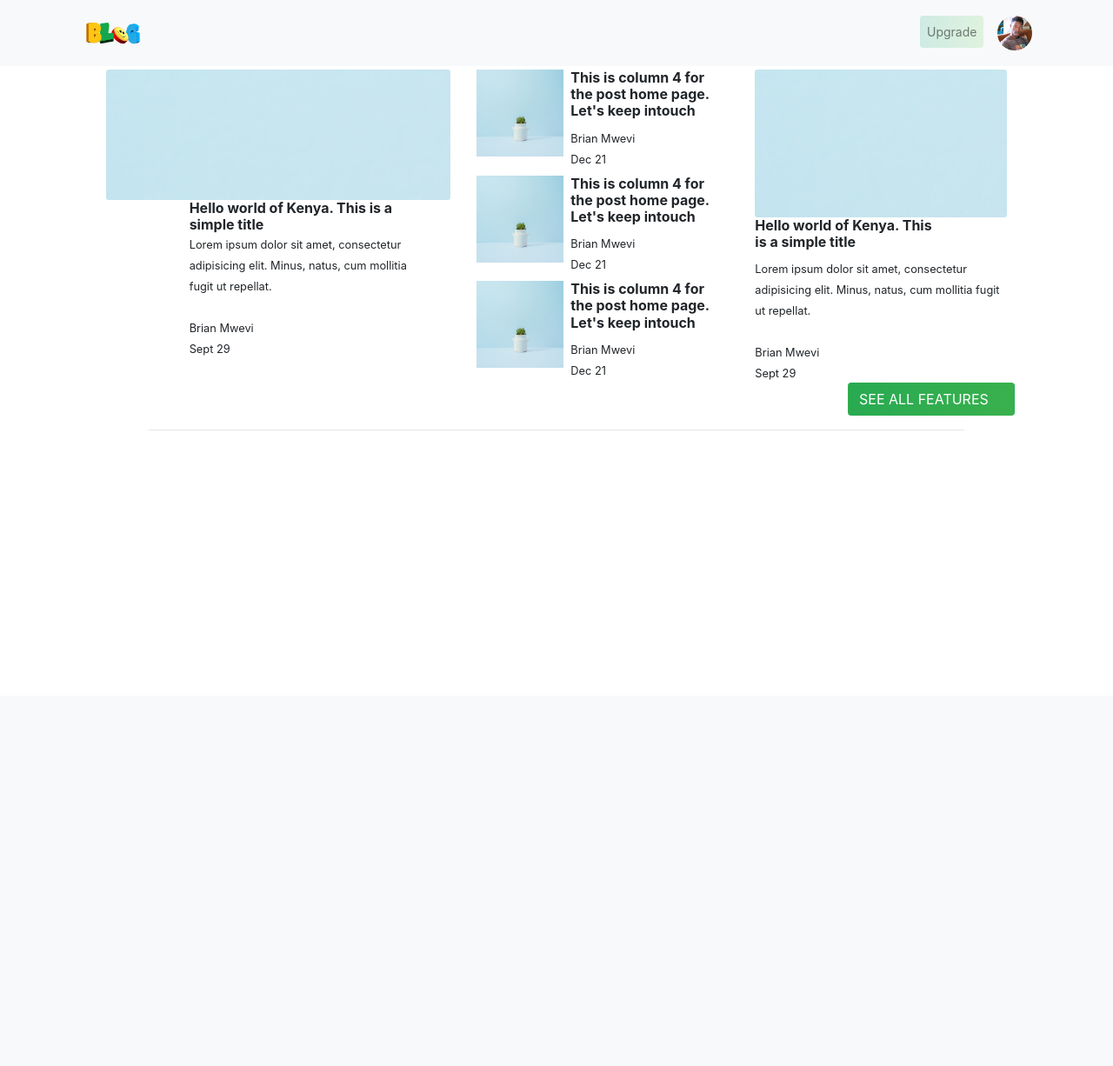
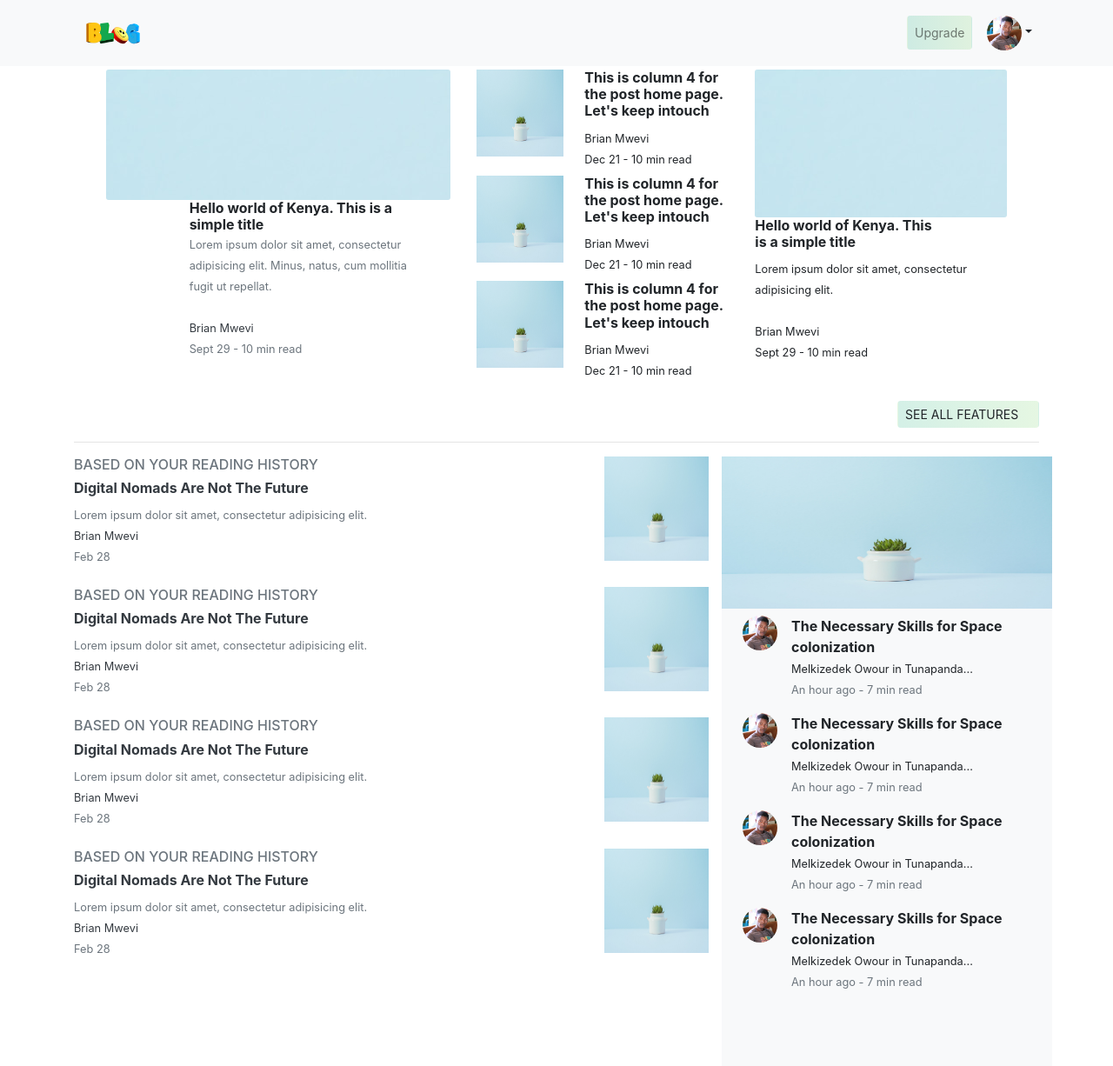
Before and after one commit to BrianMwevi/writer, a Django app: page / in a window 1280 px wide. Shown: the whole page at 87% size. Before the commit the page ends 495 px from the top, so only its background shows below. Run offline with Django 3.2, Linux system fonts and the light colour scheme; the visitor is signed in with stand-in values (Sample User, id 1); data that the repository does not hold is empty; some libraries are stand-ins or nearby versions; some web fonts are replaced.

Commit message:
Created the custom stories section

```diff
--- a/templates/base.html
+++ b/templates/base.html
@@ -24,10 +24,20 @@
 
 						<li class="nav-item mx-2"><a href="" class="nav-link"><i class="fa fa-search"></i></a></li>
 						<li class="nav-item mx-2"><a href="" class="nav-link"><i class="fa fa-bell-o"></i></a></li>
-						<li class="nav-item mx-2"><a href="" class="nav-link btn-sm btn-custom">Upgrade</a></li>
+						<li class="nav-item mx-2"><a href="" class="nav-link btn btn-sm btn-custom">Upgrade</a></li>
 
-						<li class="nav-item mx-2"><img src="{% static "img/brianmwevi.jpg" %}" class="img-fluid rounded-circle" alt="Brian Mwevi" style="width:40px; height:40px"></li>
-
+						<li class="nav-item mx-2">
+							<div class="dropdown">
+								<a class="dropdown-toggle" data-toggle="dropdown"><img src="{% static "img/brianmwevi.jpg" %}" class="img-fluid rounded-circle" alt="Brian Mwevi" style="width:40px; height:40px"></a>
+								  <div class="dropdown-menu bg-light border-0">
+								    <a class="dropdown-item" href="{% url 'writersapp:post_create' %}">New story</a>
+								    <a class="dropdown-item" href="{% url 'writersapp:drafts' %}">Drafts <span class="badge badge-info badge-pill">{{ user_draft.count }}</span></a>
+								    <a class="dropdown-item" href="#">Published <span class="badge badge-info badge-pill">{{ user_pub_posts.count }}</span></a>
+								    <a class="dropdown-item" href="#">Settings</a>
+								    <a class="dropdown-item" href="#">Sign out</a>
+								  </div>
+							</div>
+						</li>
 					{% else %}
 
 						<li class="nav-item"><a href="" class="nav-link text-info">Sign up</a></li>
--- a/writersapp/models.py
+++ b/writersapp/models.py
@@ -29,9 +29,7 @@ class Post(models.Model):
 		verbose_name_plural = "Posts"
 
 	def get_absolute_url(self):
-		# return HttpResponseRedirect('home')
 		return reverse_lazy("writersapp:post_detail", kwargs={"pk":self.pk})
-
 
 	def __str__(self):
 		return self.title
--- a/writersapp/templates/writersapp/index.html
+++ b/writersapp/templates/writersapp/index.html
@@ -3,57 +3,135 @@
 {% block body_block %}
 	<div class="container-fluid temp-margin">
 		<div class="row">
-			<div class="col-sm-4 offset-lg-1">
+			<div class="col-sm-4 offset-lg-1 mb-4">
 				<div class="card border-0">
 					<div class="card-img home1">
 
 					</div>
 					<div class="card-text mx-5 pl-5">
 						<h6 class="m-0"><strong>Hello world of Kenya. This is a simple title</strong></h6>
-						<small>Lorem ipsum dolor sit amet, consectetur adipisicing elit. Minus, natus, cum mollitia fugit ut repellat.<br><br>Brian Mwevi <br>Sept 29</small>
+						<small class="text-muted">Lorem ipsum dolor sit amet, consectetur adipisicing elit. Minus, natus, cum mollitia fugit ut repellat.<br><br><span class="text-dark">Brian Mwevi </span><br>Sept 29 - 10 min read<i class="pl-2 fa fa-star"></i></small>
 					</div>
 				</div>
 			</div>
-			<div class="col-sm-3">
+
+			<!-- SECTION 2 -->
+			<div class="col-sm-3 mb-4">
 				<div class="media">
 					<img src="{% static "img/home2.jpg" %}" alt="Col 4 image" class="img-fluid" style="width:100px; height:100px;">
-					<div class="media-body pl-2">
+					<div class="media-body pl-4">
 						<h6><strong>This is column 4 for the post home page. Let's keep intouch</strong></h6>
-						<small>Brian Mwevi <br>Dec 21</small>
+						<small>Brian Mwevi <br>Dec 21 - 10 min read<i class="pl-2 fa fa-star"></i></small>
 					</div>
 				</div>
 				<div class="media pt-2">
 					<img src="{% static "img/home2.jpg" %}" alt="Col 4 image" class="img-fluid" style="width:100px; height:100px;">
-					<div class="media-body pl-2">
+					<div class="media-body pl-4">
 						<h6><strong>This is column 4 for the post home page. Let's keep intouch</strong></h6>
-						<small>Brian Mwevi <br>Dec 21</small>
+						<small>Brian Mwevi <br>Dec 21 - 10 min read<i class="pl-2 fa fa-star"></i></small>
 					</div>
 				</div>
 				<div class="media pt-2">
 					<img src="{% static "img/home2.jpg" %}" alt="Col 4 image" class="img-fluid" style="width:100px; height:100px;">
-					<div class="media-body pl-2">
+					<div class="media-body pl-4">
 						<h6><strong>This is column 4 for the post home page. Let's keep intouch</strong></h6>
-						<small>Brian Mwevi <br>Dec 21</small>
+						<small>Brian Mwevi <br>Dec 21 - 10 min read<i class="pl-2 fa fa-star"></i></small>
 					</div>
 				</div>
 			</div>
-			<div class="col-sm-3">
+			<div class="col-sm-3 mb-4">
 				<div class="card border-0">
 					<div class="card-img home2">
 
 					</div>
 					<div class="card-text">
 						<h6 class="w-75"><strong>Hello world of Kenya. This is a simple title</strong></h6>
-						<small>Lorem ipsum dolor sit amet, consectetur adipisicing elit. Minus, natus, cum mollitia fugit ut repellat.<br><br>Brian Mwevi <br>Sept 29</small>
+						<small>Lorem ipsum dolor sit amet, consectetur adipisicing elit.<br><br>Brian Mwevi <br>Sept 29 - 10 min read<i class="pl-2 fa fa-star"></i></small>
 					</div>
 				</div>
 			</div>
 		</div>
+	</div>
+	<!-- SECTION 3 -->
+	<div class="container">
 		<div class="row">
-			<div class="col-sm-auto offset-lg-9">
-				<button class="btn bg-success btn-custom text-uppercase float-right">See all Features <i class="fa fa-chevron-right"></i></button>
+			<div class="col-sm 12">
+				<a class="btn btn-sm btn-custom text-uppercase float-right">See all Features <i class="fa fa-chevron-right"></i></a>
+
 			</div>
 		</div>
-		<hr class="w-75">
+		<hr>
+		<div class="row">
+			<div class="col-sm-8">
+				<div class="media text-muted mb-4">
+					<div class="media-body">
+						<h6 class="text-uppercase">BASED ON YOUR READING HISTORY</h6>
+						<h6 class="text-dark"><strong>Digital Nomads Are Not The Future</strong></h6>
+						<small class="text-muted">Lorem ipsum dolor sit amet, consectetur adipisicing elit. <br><i class="fa fa-ellipsis-h float-right px-2"></i><i class="fa fa-bookmark-o float-right"></i><span class="text-dark">Brian Mwevi</span><br>Feb 28</small>
+					</div>
+					<img class="img-fluid" src="{% static "img/home2.jpg" %}" alt="Article image" style="width:120px; height:120px">
+				</div>
+				<div class="media text-muted mb-4">
+					<div class="media-body">
+						<h6 class="text-uppercase">BASED ON YOUR READING HISTORY</h6>
+						<h6 class="text-dark"><strong>Digital Nomads Are Not The Future</strong></h6>
+						<small class="text-muted">Lorem ipsum dolor sit amet, consectetur adipisicing elit. <br><i class="fa fa-ellipsis-h float-right px-2"></i><i class="fa fa-bookmark-o float-right"></i><span class="text-dark">Brian Mwevi</span><br>Feb 28</small>
+					</div>
+
+					<img src="{% static "img/home2.jpg" %}" alt="Article image" class="img-fluid" style="width:120px;height:120px;">
+				</div>
+				<div class="media text-muted mb-4">
+					<div class="media-body">
+						<h6 class="text-uppercase">BASED ON YOUR READING HISTORY</h6>
+						<h6 class="text-dark"><strong>Digital Nomads Are Not The Future</strong></h6>
+						<small class="text-muted">Lorem ipsum dolor sit amet, consectetur adipisicing elit. <br><i class="fa fa-ellipsis-h float-right px-2"></i><i class="fa fa-bookmark-o float-right"></i><span class="text-dark">Brian Mwevi</span><br>Feb 28</small>
+					</div>
+					<img src="{% static "img/home2.jpg" %}" alt="Article image" class="img-fluid" style="width:120px;height:120px;">
+				</div>
+				<div class="media text-muted mb-4">
+					<div class="media-body">
+						<h6 class="text-uppercase">BASED ON YOUR READING HISTORY</h6>
+						<h6 class="text-dark"><strong>Digital Nomads Are Not The Future</strong></h6>
+						<small class="text-muted">Lorem ipsum dolor sit amet, consectetur adipisicing elit. <br><i class="fa fa-ellipsis-h float-right px-2"></i><i class="fa fa-bookmark-o float-right"></i><span class="text-dark">Brian Mwevi</span><br>Feb 28</small>
+					</div>
+					<img src="{% static "img/home2.jpg" %}" alt="Article image" class="img-fluid" style="width:120px;height:120px;">
+				</div>
+			</div>
+			<div class="col-sm-4 bg-light px-0">
+				<img src="{% static "img/home2.jpg" %}" alt="Article image" class="img-fluid d-block w-100 h-25">
+				<div class="media px-4 py-2">
+					<img src="{% static "img/brianmwevi.jpg" %}" class="img-fluid rounded-circle" alt="Brian Mwevi" style="width:40px; height:40px">
+					<div class="media-body">
+						<p class="pl-3 mb-0"><strong>The Necessary Skills for Space colonization</strong></p>
+						<small class="pl-3">Melkizedek Owour in Tunapanda...</small><br>
+						<small class="text-muted pl-3">An hour ago - 7 min read</small>
+					</div>
+				</div>
+				<div class="media px-4 py-2">
+					<img src="{% static "img/brianmwevi.jpg" %}" class="img-fluid rounded-circle" alt="Brian Mwevi" style="width:40px; height:40px">
+					<div class="media-body">
+						<p class="pl-3 mb-0"><strong>The Necessary Skills for Space colonization</strong></p>
+						<small class="pl-3">Melkizedek Owour in Tunapanda...</small><br>
+						<small class="text-muted pl-3">An hour ago - 7 min read</small>
+					</div>
+				</div>
+				<div class="media px-4 py-2">
+					<img src="{% static "img/brianmwevi.jpg" %}" class="img-fluid rounded-circle" alt="Brian Mwevi" style="width:40px; height:40px">
+					<div class="media-body">
+						<p class="pl-3 mb-0"><strong>The Necessary Skills for Space colonization</strong></p>
+						<small class="pl-3">Melkizedek Owour in Tunapanda...</small><br>
+						<small class="text-muted pl-3">An hour ago - 7 min read</small>
+					</div>
+				</div>
+				<div class="media px-4 py-2">
+					<img src="{% static "img/brianmwevi.jpg" %}" class="img-fluid rounded-circle" alt="Brian Mwevi" style="width:40px; height:40px">
+					<div class="media-body">
+						<p class="pl-3 mb-0"><strong>The Necessary Skills for Space colonization</strong></p>
+						<small class="pl-3">Melkizedek Owour in Tunapanda...</small><br>
+						<small class="text-muted pl-3">An hour ago - 7 min read</small>
+					</div>
+				</div>
+			</div>
+		</div>
 	</div>
 {% endblock body_block %}
--- a/writersapp/urls.py
+++ b/writersapp/urls.py
@@ -1,6 +1,6 @@
 from django.urls import path
 
-from .views import PostListView, PostDetailView, PostCreateView, PostUpdateView, PostDeleteView
+from .views import PostListView, PostDetailView, PostCreateView, PostUpdateView, PostDeleteView, DraftListView, PostPublishView
 
 app_name = "writersapp"
 
@@ -8,6 +8,8 @@ urlpatterns = [
 	# path('', PostDetailView.as_view(), name='post_list'),
 	path('detail/<int:pk>/', PostDetailView.as_view(), name='post_detail'),
 	path('create/', PostCreateView.as_view(), name='post_create'),
+	path('drafts/', DraftListView.as_view(), name='drafts'),
 	path('update/<int:pk>/', PostUpdateView.as_view(), name='post_update'),
+	path('update/<int:pk>/', PostPublishView.as_view(), name='post_publish'),
 	path('delete/<int:pk>/', PostDeleteView.as_view(), name='post_delete'),
 ]
--- a/writersapp/views.py
+++ b/writersapp/views.py
@@ -1,4 +1,5 @@
 from django.shortcuts import render
+from django.utils import timezone
 
 from django.views.generic import ListView, DetailView, CreateView, UpdateView, DeleteView
 
@@ -10,10 +11,30 @@ from .forms import PostForm
 class PostListView(ListView):
 	model = Post
 	template_name = 'writersapp/index.html'
+	def get_context_data(self, **kwargs):
+	    context = super().get_context_data(**kwargs)
+	    context["user_pub_posts"] = Post.objects.filter(author__exact=self.request.user, pub_date__isnull=False)
+	    context["user_draft"] = Post.objects.filter(author__exact=self.request.user, pub_date__isnull=True).order_by("-created_date")
+	    return context
+
+class DraftListView(ListView):
+	template_name = 'writersapp/draft_list.html'
+	def get_context_data(self, **kwargs):
+	    context = super().get_context_data(**kwargs)
+	    context["user_pub_posts"] = Post.objects.filter(author__exact=self.request.user, pub_date__isnull=False)
+	    context["user_draft"] = Post.objects.filter(author__exact=self.request.user, pub_date__isnull=True).order_by("-created_date")
+	    return context
+	def get_queryset(self):
+		return Post.objects.filter(author__exact=self.request.user, pub_date__isnull=True).order_by("-created_date")
 
 class PostDetailView(DeleteView):
 	model = Post
 	template_name = 'writersapp/post_detail.html'
+	def get_context_data(self, **kwargs):
+	    context = super().get_context_data(**kwargs)
+	    context["user_pub_posts"] = Post.objects.filter(author__exact=self.request.user, pub_date__isnull=False)
+	    context["user_draft"] = Post.objects.filter(author__exact=self.request.user, pub_date__isnull=True).order_by("-created_date")
+	    return context
 
 
 class PostCreateView(CreateView):
@@ -26,7 +47,19 @@ class PostCreateView(CreateView):
 		return super().form_valid(form)
 
 class PostUpdateView(UpdateView):
-	pass
+	model = Post
+	fields = ['title', 'detail']
+
+class PostPublishView(UpdateView):
+	model = Post
+	fields = ['title', 'detail']
+	template_name = 'writersapp/post_detail.html'
+
+	def form_valid(self, form):
+		form.instance.pub_date = timezone.now()
+		return super().form_valid(form)
+
+
 
 class PostDeleteView(DeleteView):
 	pass
```
Also changed, not shown: writersapp/templates/writersapp/draft_list.html (added, +65 -0 lines), writersapp/templates/writersapp/post_detail.html (+17 -10 lines).
